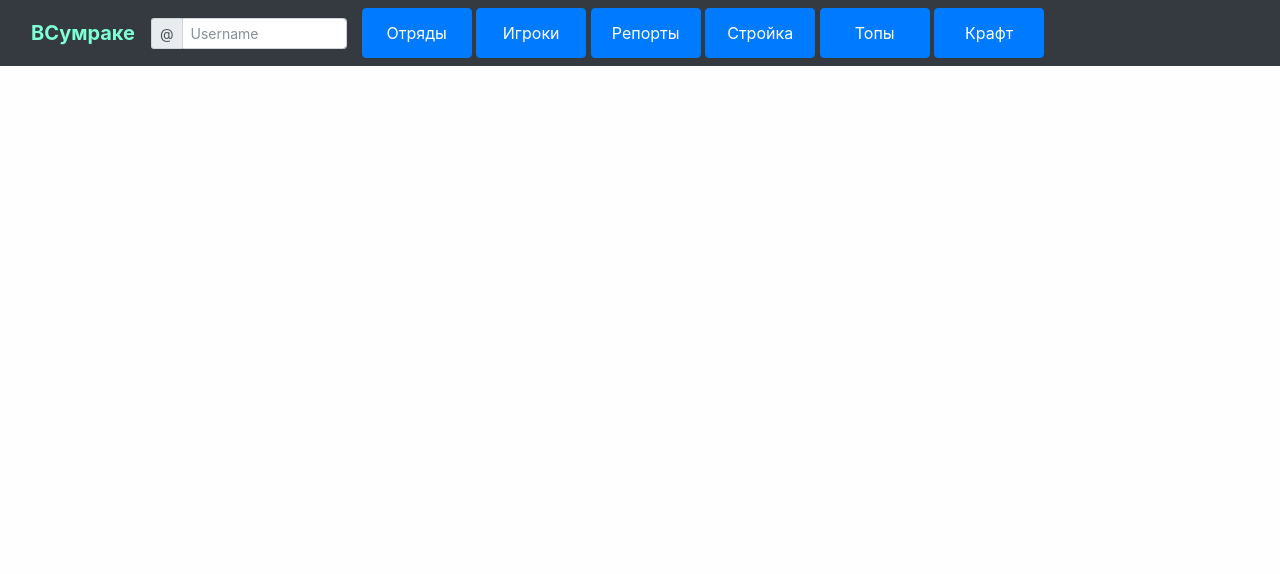
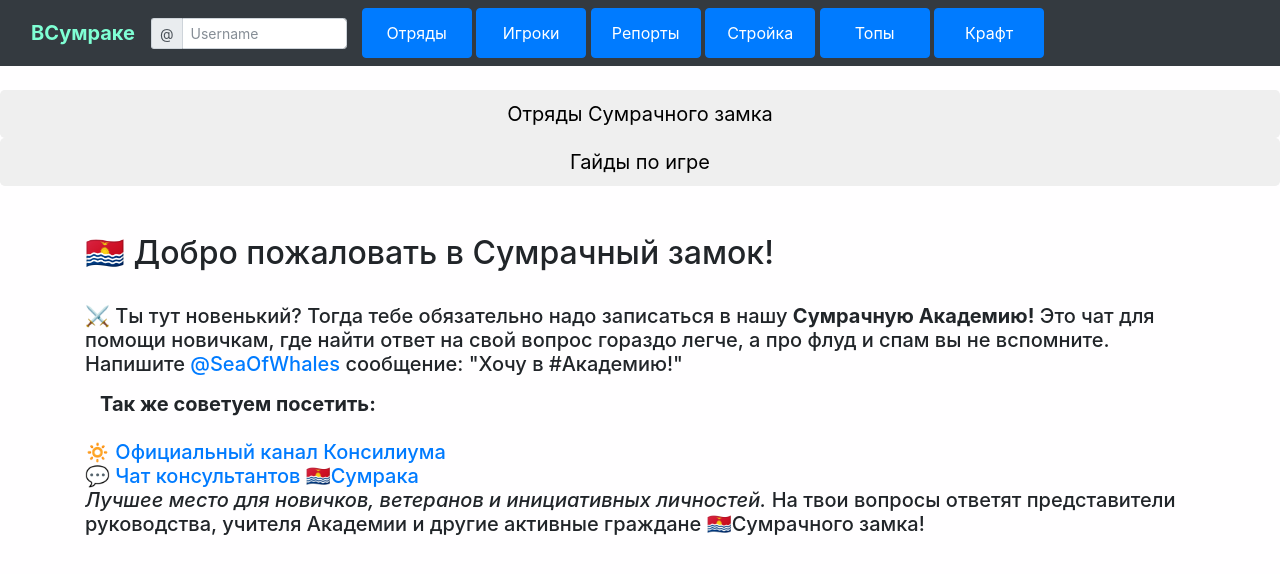
Before and after one commit to toxydose/CastleStats, a Flask app: page / in a window 1280 px wide. Shown: the top 574 px of the page. Run offline with Flask 2, Linux system fonts and the light colour scheme; some libraries are stand-ins or nearby versions.

Commit message:
add some content

```diff
--- a/app/templates/index.html
+++ b/app/templates/index.html
@@ -15,4 +15,24 @@
 {% endblock %}
 
 {% block content %}
+    <div>
+            <a href="http://telegra.ph/Otryady-Sumrachnogo-zamka-07-03">
+                <button type="button" class="btn btn-default btn-lg btn-block">️Отряды Сумрачного замка</button></a>
+            <a href="https://readymag.com/twilight.castle/navigator/">
+                <button type="button" class="btn btn-default btn-lg btn-block"> Гайды по игре</button></a><br>
+            <br></div>
+    <div class="container">
+        <h2>🇰🇮 Добро пожаловать в Сумрачный замок!</h2><br>
+    </div>
+    <div class="container">
+        <h5><p>⚔️ Ты тут новенький? Тогда тебе обязательно надо записаться в нашу <b>Сумрачную Академию!</b>
+Это чат для помощи новичкам, где найти ответ на свой вопрос гораздо легче, а про флуд и спам вы не вспомните.<br>
+            Напишите <a title="написать @SeaOfWhales" href="tg://resolve?domain=SeaOfWhales">@SeaOfWhales</a> сообщение: "Хочу в #Академию!"</p>
+            <div class="container"><b>Так же советуем посетить:</b></div><br>
+ 🔅 <a title="консилиум" href="https://t.me/sumrachniycouncilium">Официальный канал Консилиума</a><br>
+            💬 <a title="конcультанты" href="https://t.me/joinchat/FS7T4kLf5rwW7voLr0eESA"> Чат консультантов 🇰🇮Сумрака</a><br>
+            <i>Лучшее место для новичков, ветеранов и инициативных личностей.</i>
+На твои вопросы ответят представители руководства, учителя Академии и другие активные граждане 🇰🇮Сумрачного замка!
+    </h5>
+   </div>
 {% endblock %}
```
